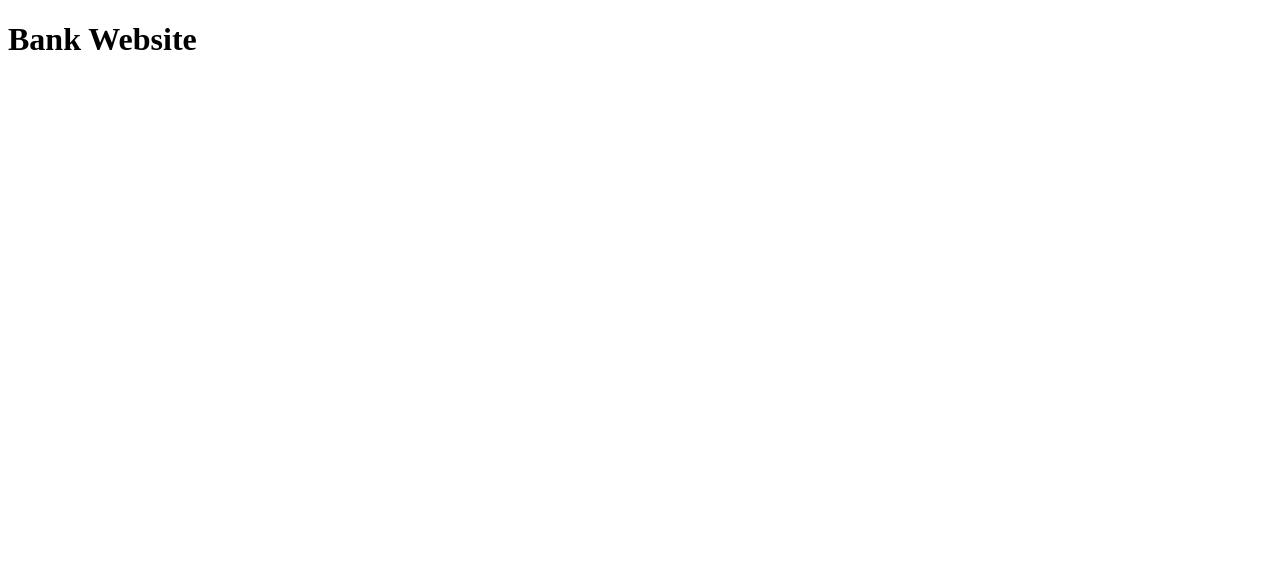
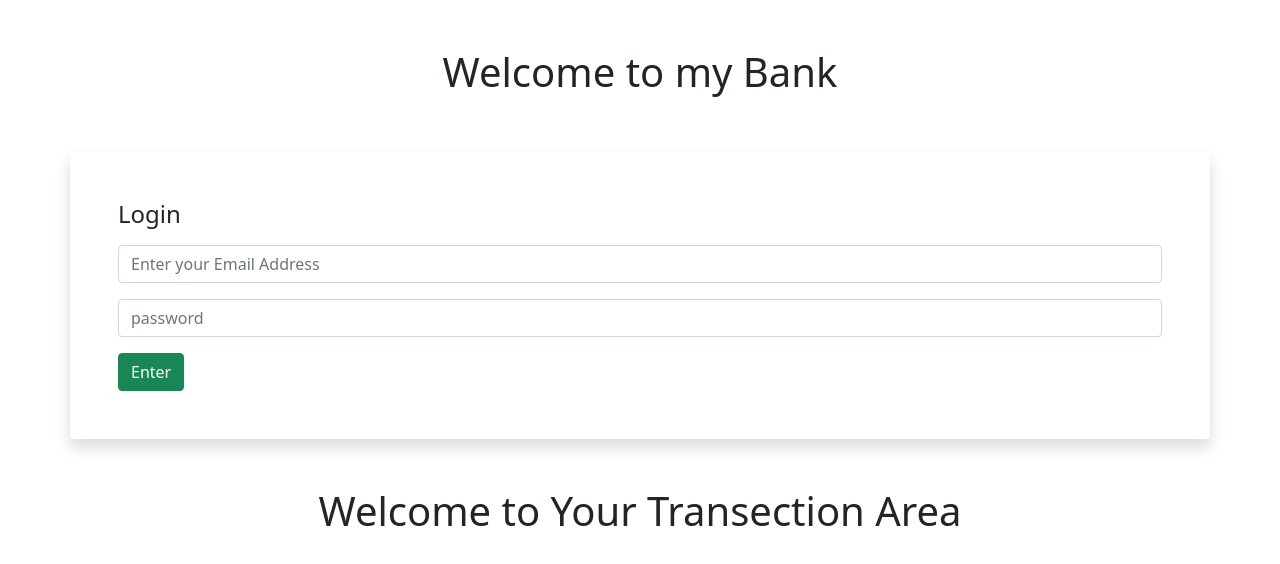
Before and after one commit to Joyontokarmakar/personal_bank, a plain HTML site: page index.html in a window 1280 px wide. Drawn offline with nearby package versions, Linux system fonts and the light colour scheme.

Commit message:
login to new panel start

```diff
--- /dev/null
+++ b/css/style.css
@@ -0,0 +1,3 @@
+.submit_area{
+    width: ;
+}
--- a/index.html
+++ b/index.html
@@ -4,8 +4,38 @@
     <meta charset="UTF-8">
     <meta name="viewport" content="width=device-width, initial-scale=1.0">
     <title>Baank Website</title>
+    <link href="https://cdn.jsdelivr.net/npm/bootstrap@5.0.0-beta1/dist/css/bootstrap.min.css" rel="stylesheet" integrity="sha384-giJF6kkoqNQ00vy+HMDP7azOuL0xtbfIcaT9wjKHr8RbDVddVHyTfAAsrekwKmP1" crossorigin="anonymous">
+    <link rel="stylesheet" href="css/style.css">
 </head>
 <body>
-    <h1>Bank Website</h1>
+
+    <div class="login_area" id="login_area">
+        <h1 class="text-center bolder mt-5">Welcome to my Bank</h1>
+        <div class="container">
+            <div class="row">
+                <div class="submit_area rounded shadow mt-5 p-5">
+                    <h4>Login</h4>
+                    <input type="email" class="form-control mt-3" placeholder="Enter your Email Address">
+                    <input type="password" class="form-control mt-3" name="" id="" placeholder="password">
+                    <button class="btn btn-success mt-3" id="login">Enter</button>
+                </div>
+            </div>
+        </div>
+    </div>
+    <div class="transection_area" id="transection_area">
+        <h1 class="text-center bolder mt-5">Welcome to Your Transection Area</h1>
+
+    </div>
+    <script>
+        const loginbtn = document.getElementById("login");
+        loginbtn.addEventListener("click", function(){
+            const loginArea = document.getElementById("login_area");
+            loginArea.style.display = "none";
+
+            const transectionArea = document.getElementById("transection_area");
+            transectionArea.style.display = "block";
+        })
+    </script>
+    <script src="https://cdn.jsdelivr.net/npm/bootstrap@5.0.0-beta1/dist/js/bootstrap.bundle.min.js" integrity="sha384-ygbV9kiqUc6oa4msXn9868pTtWMgiQaeYH7/t7LECLbyPA2x65Kgf80OJFdroafW" crossorigin="anonymous"></script>
 </body>
 </html>
```
